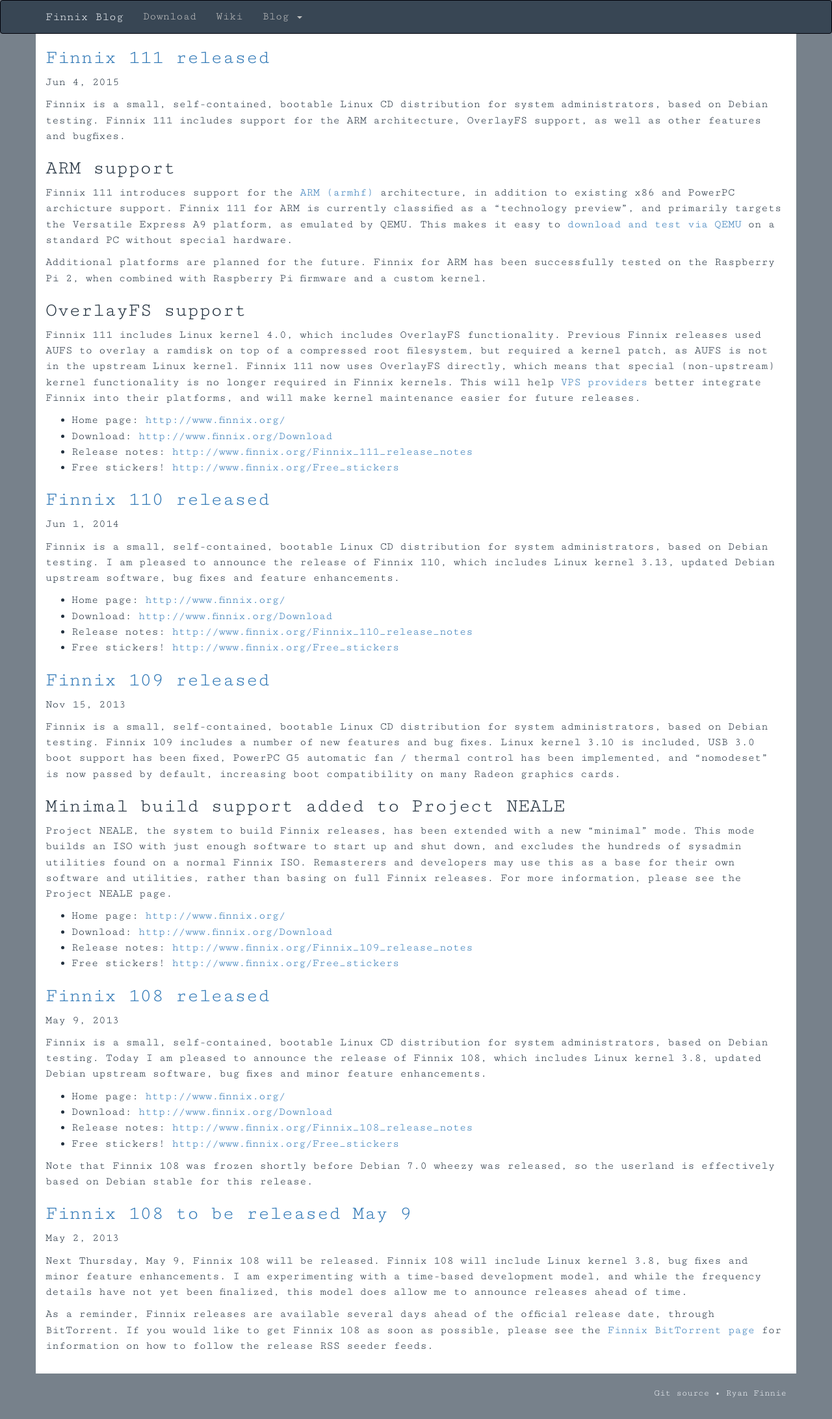
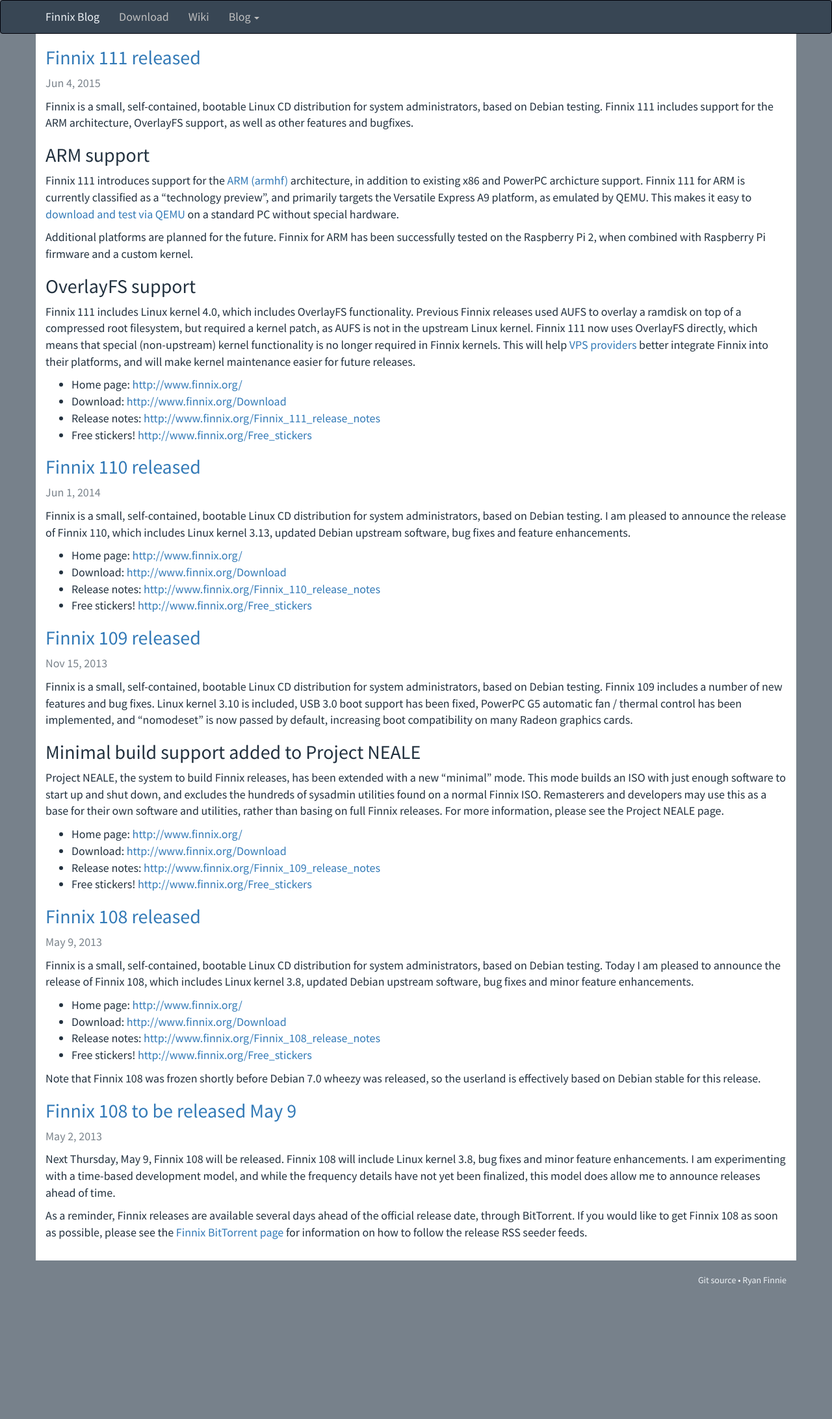
Before and after one commit to finnix/jekyll-finnix, a Jekyll site: the page built from index.html, in a window 1280 px wide. Shown: the whole page at 65% size. Built offline with Jekyll 4.4.1, drawn with Linux system fonts in a browser that asks for light colours; nearby versions of some CDN libraries; after the commit the page ends 2010 px from its top, so only the background shows below that.

Commit message:
Change fonts

```diff
--- a/_includes/head.html
+++ b/_includes/head.html
@@ -10,7 +10,7 @@
   <link rel="canonical" href="{{ page.url | replace:'index.html','' | prepend: site.baseurl | prepend: site.url }}">
   <link rel="alternate" type="application/rss+xml" title="{{ site.title }}" href="{{ "/feed.xml" | prepend: site.baseurl | prepend: site.url }}">
 
-<link href="https://fonts.googleapis.com/css?family=Cutive+Mono" rel="stylesheet">
+<link href="https://fonts.googleapis.com/css?family=Source+Sans+Pro:400,600,700" rel="stylesheet" type="text/css">
 <link href="/blog-media/css/main.css" rel="stylesheet">
 
 </head>
--- a/blog-media/css/main.css
+++ b/blog-media/css/main.css
@@ -1,12 +1,15 @@
 body{
-font-family: 'Cutive Mono', monospace;
-font-size: 17px;
+font-family: 'Source Sans Pro', sans-serif;
+font-size: 18px;
 background-color: #77818b;
 color: #22313f;
 }
 body > .container{
 padding-bottom: 20px;
 background-color: #ffffff;
+}
+.post-meta {
+color: #7a838b;
 }
 .navbar {
 margin-bottom: 0;
```
